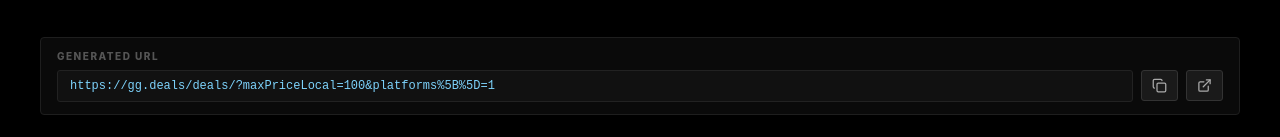
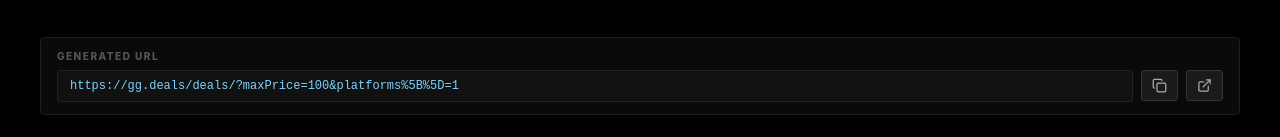
Before and after one commit to arthurhenriquelopes/GGDealsPriceAlert, a React app in the folder frontend/: page / in a window 1280 px wide. Shown: the part 165-302 px from the top of the page. Built offline with nearby package versions, Linux system fonts and the light colour scheme; no server answers; the HTML template or start-up script is replaced by a standard one.

Commit message:
hotfix: fix maxPrice

```diff
--- a/frontend/src/components/Dashboard.jsx
+++ b/frontend/src/components/Dashboard.jsx
@@ -69,7 +69,7 @@
 
   if (config.title)           params.set('title', config.title)
   if (config.minDiscount > 0) params.set('minDiscount', config.minDiscount)
-  if (config.maxPrice < 300)  params.set('maxPriceLocal', config.maxPrice)
+  if (config.maxPrice < 300)  params.set('maxPrice', config.maxPrice)
   if (config.minRating > 0)   params.set('minRating', config.minRating)
   if (config.minMetascore > 0) params.set('minMetascore', config.minMetascore)
   if (config.onlyHistoricalLow) params.set('historicalLow', '1')
```
